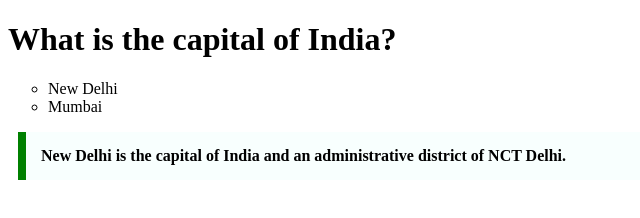
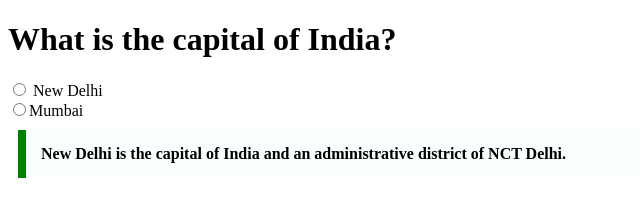
Before and after one commit to acciojob/trivia-hemanthbommana, a website: page main.html in a window 1280 px wide. Shown: the whole page, without its empty margins (0-640 px from the left). Drawn offline with Linux system fonts and the light colour scheme.

Commit message:
Intial commit

```diff
--- a/main.html
+++ b/main.html
@@ -9,10 +9,11 @@
 <body>
 	<!-- the entire body must be written by student -->
 	<h1>What is the capital of India?</h1>
-	<ul type="circle">
-		<li>New Delhi</li>
-		<li>Mumbai</li>
-	</ul>
+
+	<input type="radio">
+		New Delhi</input><br>
+		<input type="radio">Mumbai</input>
+
 	<blockquote cite="https://en.wikipedia.org/wiki/New_Delhi">
 		New Delhi is the capital of India and an administrative district of NCT Delhi.
 
```
